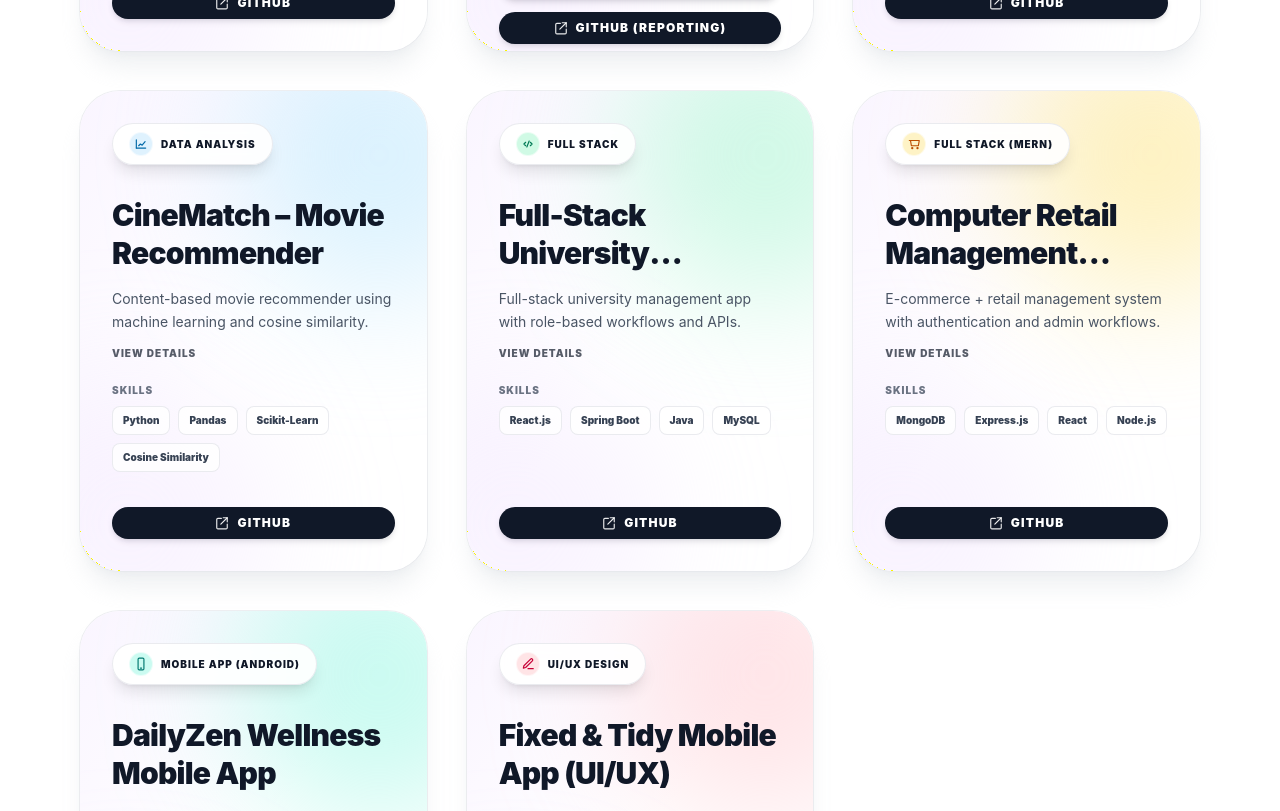
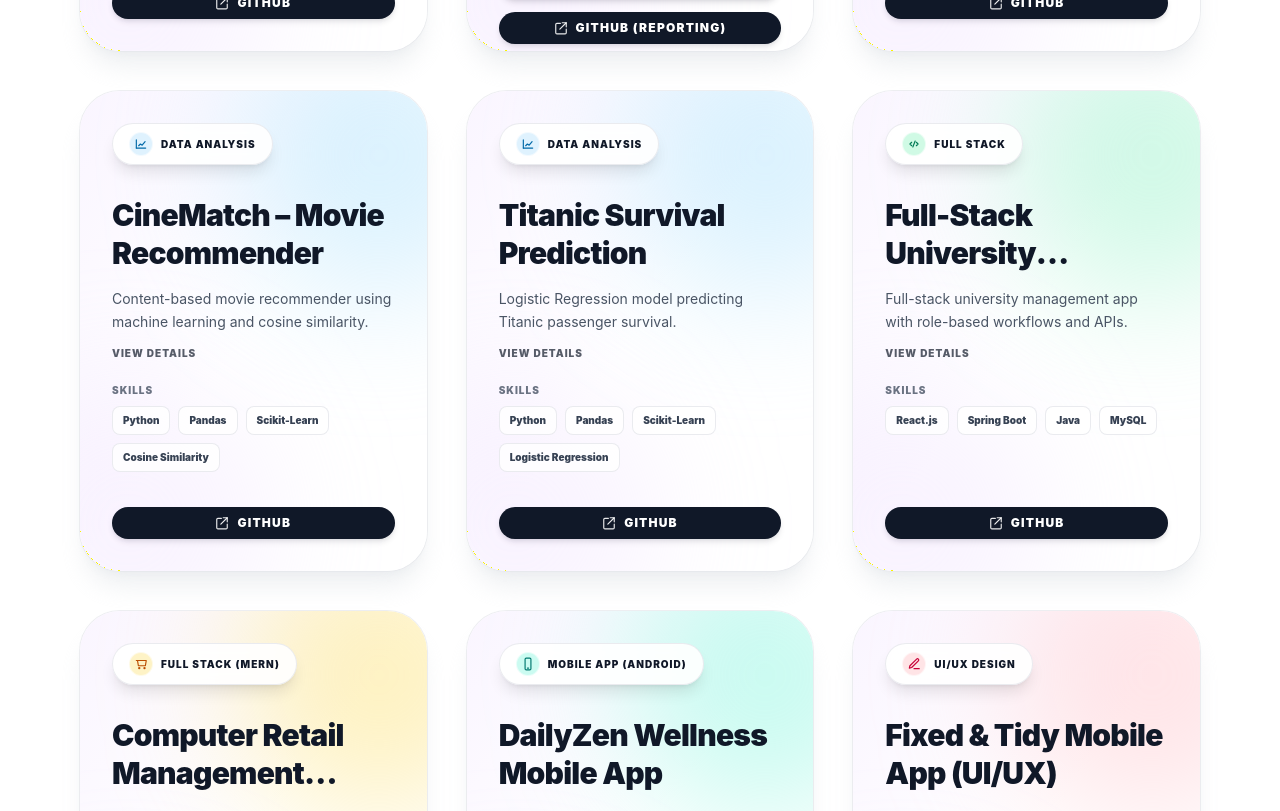
Before and after one commit to gayanieka/my-portfolio, a React (Vite) app: page / in a window 1280 px wide. Shown: the part 2380-3191 px from the top of the page. Built offline with nearby package versions, Linux system fonts and the light colour scheme.

Commit message:
add titanic project

```diff
--- a/src/components/Projects.jsx
+++ b/src/components/Projects.jsx
@@ -197,6 +197,23 @@ const projectsData = [
     { label: "GitHub", href: "https://github.com/gayanieka/Movie_prediction.git" }
   ]
 },
+{
+    title: "Titanic Survival Prediction",
+    category: "Data Analysis",
+    description: "Built a machine learning model using Logistic Regression to predict passenger survival on the Titanic based on demographics and ticket information.",
+    shortDescription: "Logistic Regression model predicting Titanic passenger survival.",
+    details: "Trained a Logistic Regression model to analyze the Titanic dataset. Performed data cleaning, handled missing values, and encoded categorical variables to achieve accurate survival predictions based on passenger class, gender, age, and travel fare.",
+    tech: ["Python", "Pandas", "Scikit-Learn", "Logistic Regression", "Seaborn"],
+    image: null,
+    images: [
+      new URL('../images/titanic_1.png', import.meta.url).href,
+      new URL('../images/titanic_2.png', import.meta.url).href
+
+    ],
+    links: [
+      { label: "GitHub", href: "https://github.com/your-username/titanic-survival.git" } // Replace with your actual repo link
+    ]
+  },
   {
     title: "Full-Stack University Management System Project",
     category: "Full Stack",
```
Also changed, not shown: src/images/titanic_1.png (added), src/images/titanic_2.png (added).
